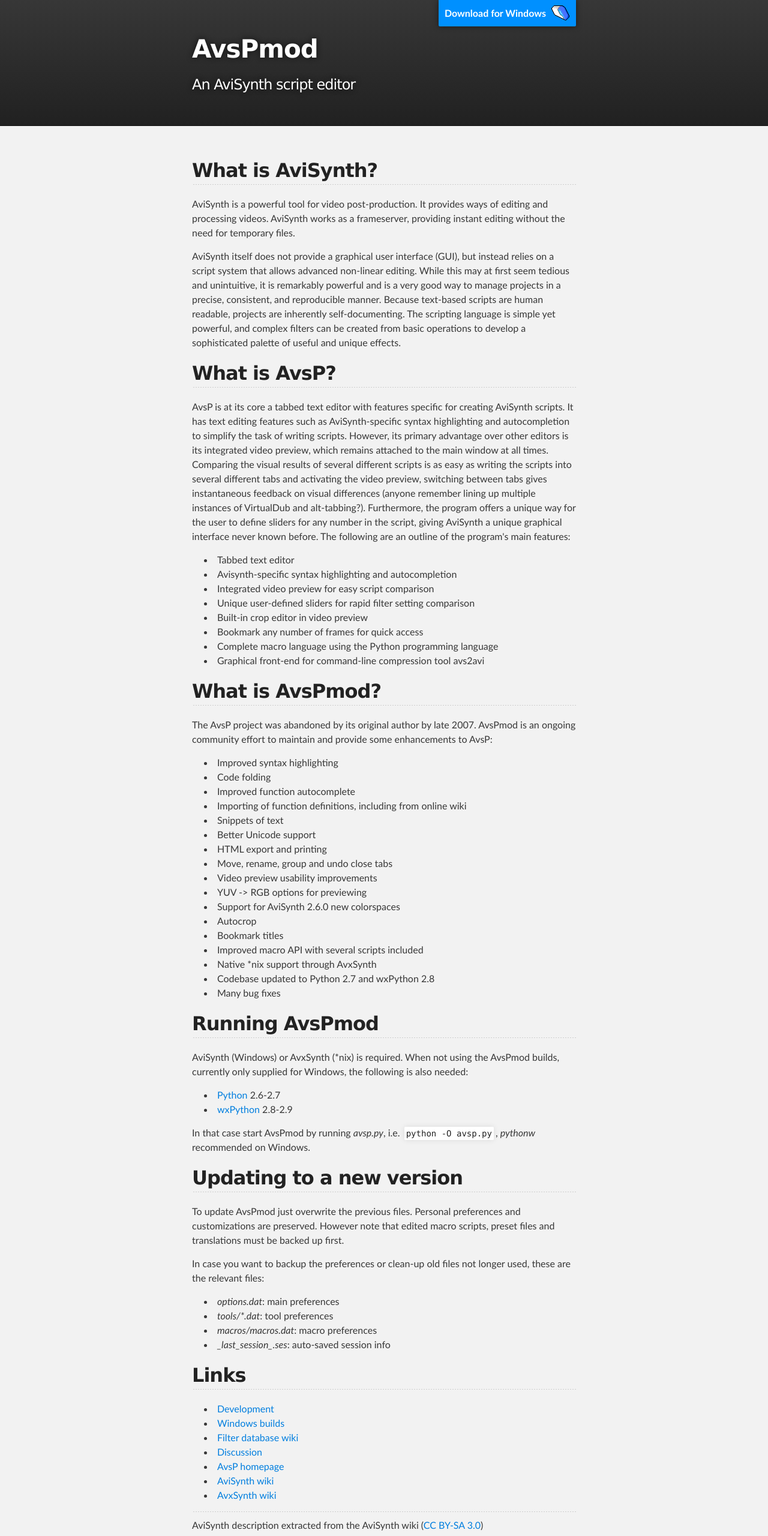
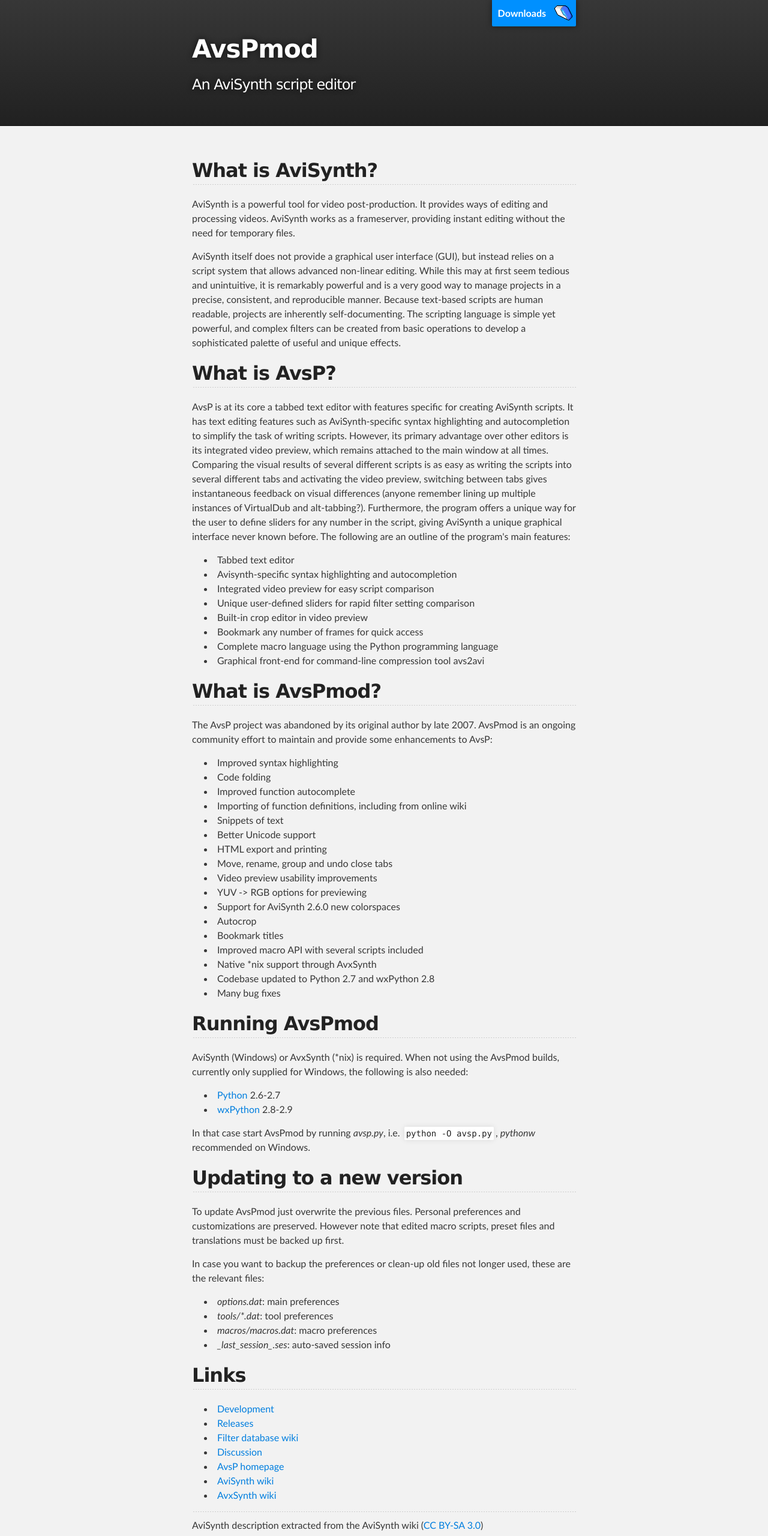
Before and after one commit to AvsPmod/avspmod.github.com, a plain HTML site: page index.html in a window 1280 px wide. Shown: the top 2560 px of the page at 60% size. Drawn offline with Linux system fonts and the light colour scheme.

Commit message:
Update links to downloads

```diff
--- a/index.html
+++ b/index.html
@@ -16,7 +16,7 @@
     <!-- HEADER -->
     <div id="header_wrap" class="outer">
         <header class="inner">
-          <a id="forkme_banner" href="http://www.amvhell.com/avspmod/">Download for Windows</a>
+          <a id="forkme_banner" href="https://github.com/AvsPmod/AvsPmod/releases">Downloads</a>
 
           <h1 id="project_title">AvsPmod</h1>
           <h2 id="project_tagline">An AviSynth script editor</h2>
@@ -126,7 +126,7 @@
 
 <ul>
 <li><a href="https://github.com/avspmod/avspmod">Development</a></li>
-<li><a href="http://www.amvhell.com/avspmod/">Windows builds</a></li>
+<li><a href="https://github.com/AvsPmod/AvsPmod/releases">Releases</a></li>
 <li><a href="https://github.com/AvsPmod/AvsPmod/wiki/Filter-database">Filter database wiki</a></li>
 <li><a href="http://forum.doom9.org/showthread.php?t=153248">Discussion</a></li>
 <li><a href="http://avisynth.org/qwerpoi/">AvsP homepage</a></li>
```
